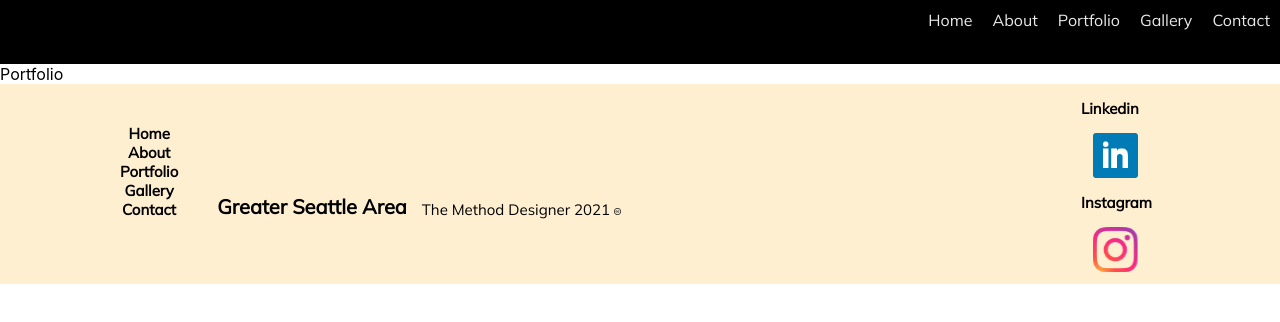
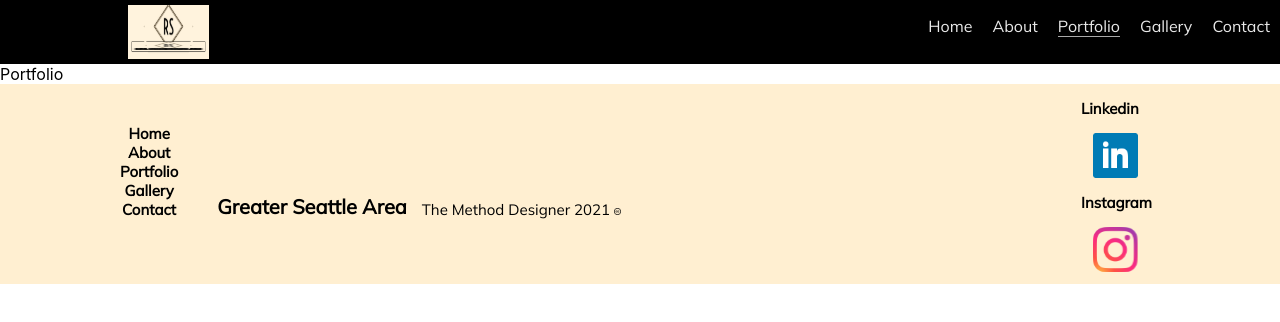
Before and after one commit to MrKeon/TheMethodDesigner, a React (Create React App) app: page /portfolio in a window 1280 px wide. Shown: the top 322 px of the page. Built offline with nearby package versions, Linux system fonts and the light colour scheme.

Commit message:
added svg, but it looks so bad....

```diff
--- a/src/components/Header.css
+++ b/src/components/Header.css
@@ -9,16 +9,28 @@
 .Header ul {
     margin-block-start: 0em;
     margin-block-end: 0em;
+    padding-top: 16px;
 }
 
 .Header li {
     float: right;
     list-style-type: none;
     vertical-align: center;
-    padding: 10px;
+    padding-left: 10px;
+    padding-right: 10px;
 }
 
 .Header a {
     text-decoration: none;
     color: #E9E9E9
 }
+
+.Header .selected {
+    border-bottom: 1px solid darkgrey;
+}
+
+.Header .brandLogo {
+    float: left;
+    padding-left:128px;
+    padding-top:5px;
+}
--- a/src/components/Header.tsx
+++ b/src/components/Header.tsx
@@ -1,9 +1,12 @@
 import Nav from './Nav';
 import './Header.css';
+import brandLogo from '../brandLogo.svg';
+
 function Header() {
     return (
       <div className="Header">
-        <Nav ascendingOrder={ false }/>
+        <img src={brandLogo} className="brandLogo" />
+        <Nav ascendingOrder={ false } />
       </div>
     );}
 
--- a/src/components/NavList.tsx
+++ b/src/components/NavList.tsx
@@ -1,5 +1,5 @@
 import React from "react";
-import { Link } from "react-router-dom";
+import { NavLink } from "react-router-dom";
 
 interface IPage {
     endpoint: string
@@ -40,7 +40,7 @@ const  NavList = ({ ascendingOrder }: INavListProps): JSX.Element => {
             {
                 list.map(item => (
                         <li>
-                            <Link to={item.endpoint}>{item.name}</Link>
+                            <NavLink exact activeClassName="selected" to={item.endpoint}>{item.name}</NavLink>
                         </li>
                 ))
             }
```
Also changed, not shown: src/brandLogo.png (added), src/brandLogo.svg (added).
